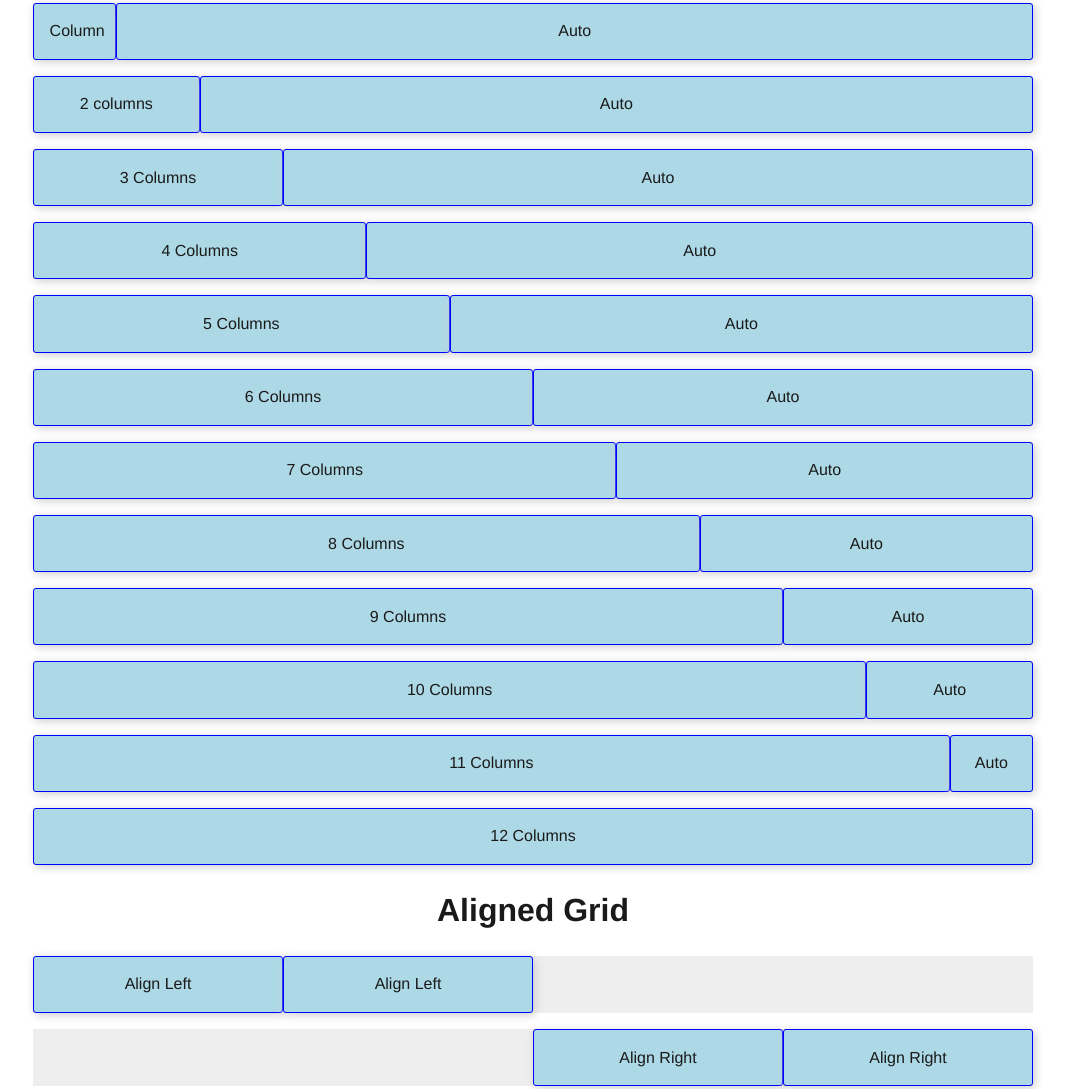
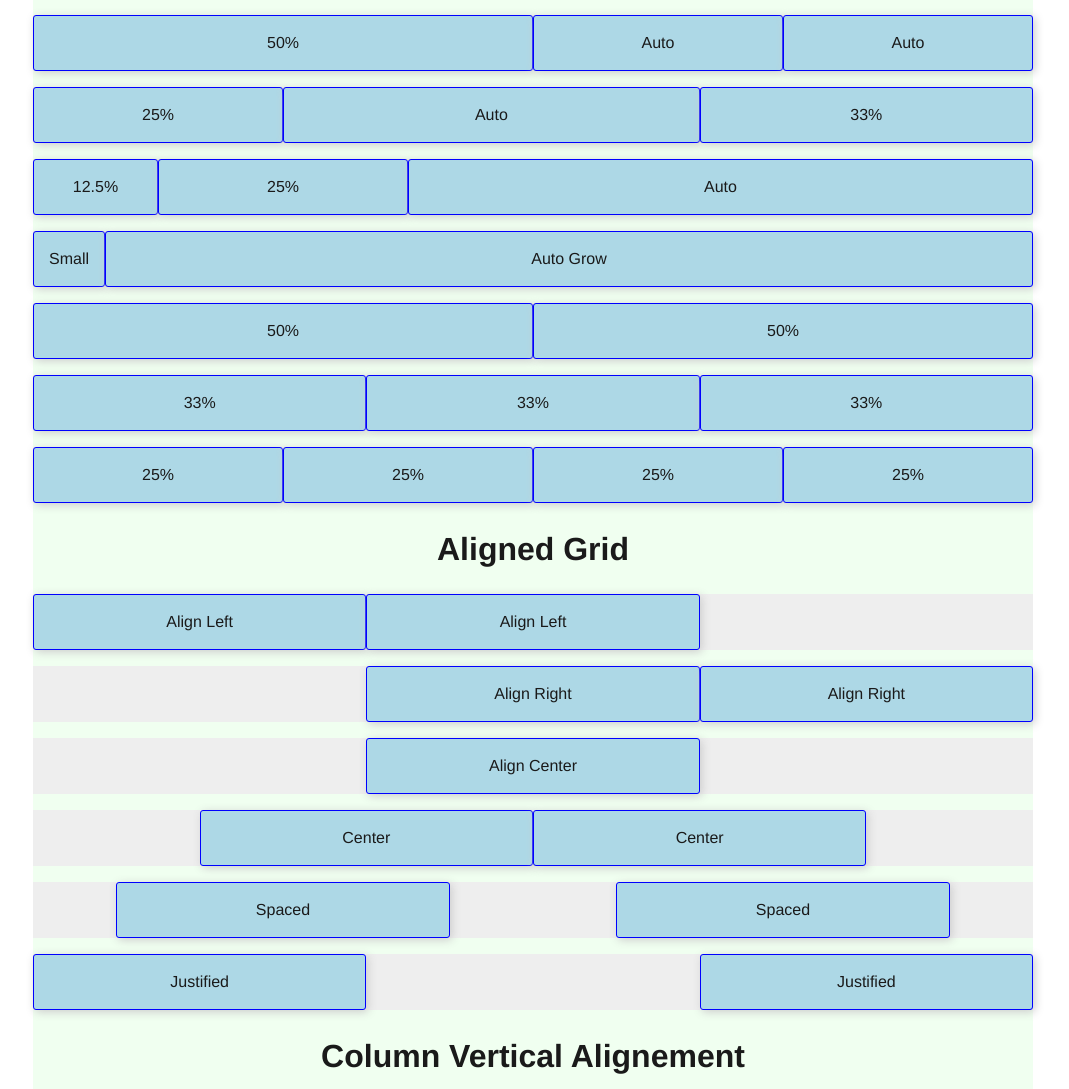
Before and after one commit to travispamaral/flexbox-grid, a website: page index.html in a window 1280 px wide. Shown: the part 529-1618 px from the top of the page, without its empty margins (107-1176 px from the left). Drawn offline with Linux system fonts and the light colour scheme.

Commit message:
redo grid & start adding in media

```diff
--- a/index.html
+++ b/index.html
@@ -7,10 +7,12 @@
 </head>
 <body>
 
+<div class="container">
+
 	<section id="default-grid">
 		<h1 class="text-center">Flex Grid Default</h1>
 
-	<div class="row row--fullwidth">
+		<div class="row">
 			<div class="col">Fullwidth Row</div>
 		</div>
 
@@ -40,51 +42,38 @@
 	<section id="variable-columns">
 		<h1 class="text-center">Sized Columns</h1>
 		<div class="row">
-		<div class="col col-1">Column</div>
+			<div class="col col--1of2">50%</div>
+			<div class="col">Auto</div>
 			<div class="col">Auto</div>
 		</div>
 		<div class="row">
-		<div class="col col-2">2 columns</div>
+			<div class="col col--1of4">25%</div>
+			<div class="col">Auto</div>
+			<div class="col col--1of3">33%</div>
+		</div>
+		<div class="row">
+			<div class="col col--1of8">12.5%</div>
+			<div class="col col--1of4">25%</div>
 			<div class="col">Auto</div>
 		</div>
 		<div class="row">
-		<div class="col col-3">3 Columns</div>
-		<div class="col">Auto</div>
+			<div class="col col--shrink">Small</div>
+			<div class="col">Auto Grow</div>
 		</div>
 		<div class="row">
-		<div class="col col-4">4 Columns</div>
-		<div class="col">Auto</div>
+			<div class="col col--1of2">50%</div>
+			<div class="col col--1of2">50%</div>
 		</div>
 		<div class="row">
-		<div class="col col-5">5 Columns</div>
-		<div class="col">Auto</div>
+			<div class="col col--1of3">33%</div>
+			<div class="col col--1of3">33%</div>
+			<div class="col col--1of3">33%</div>
 		</div>
 		<div class="row">
-		<div class="col col-6">6 Columns</div>
-		<div class="col">Auto</div>
-	</div>
-	<div class="row">
-		<div class="col col-7">7 Columns</div>
-		<div class="col">Auto</div>
-	</div>
-	<div class="row">
-		<div class="col col-8">8 Columns</div>
-		<div class="col">Auto</div>
-	</div>
-	<div class="row">
-		<div class="col col-9">9 Columns</div>
-		<div class="col">Auto</div>
-	</div>
-	<div class="row">
-		<div class="col col-10">10 Columns</div>
-		<div class="col">Auto</div>
-	</div>
-	<div class="row">
-		<div class="col col-11">11 Columns</div>
-		<div class="col">Auto</div>
-	</div>
-	<div class="row">
-		<div class="col col-12">12 Columns</div>
+			<div class="col col--1of4">25%</div>
+			<div class="col col--1of4">25%</div>
+			<div class="col col--1of4">25%</div>
+			<div class="col col--1of4">25%</div>
 		</div>
 	</section>
 
@@ -92,34 +81,57 @@
 		<h1 class="text-center">Aligned Grid </h1>
 
 		<div class="row align-left">
-		<div class="col col-3">Align Left</div>
-		<div class="col col-3">Align Left</div>
+			<div class="col col--1of3">Align Left</div>
+			<div class="col col--1of3">Align Left</div>
 		</div>
 
 		<div class="row align-right">
-		<div class="col col-3">Align Right</div>
-		<div class="col col-3">Align Right</div>
+			<div class="col col--1of3">Align Right</div>
+			<div class="col col--1of3">Align Right</div>
 		</div>
 
 		<div class="row align-center">
-		<div class="col col-3">Align Center</div>
+			<div class="col col--1of3">Align Center</div>
 		</div>
 
 		<div class="row align-center">
-		<div class="col col-3">Center</div>
-		<div class="col col-3">Center</div>
+			<div class="col col--1of3">Center</div>
+			<div class="col col--1of3">Center</div>
 		</div>
 
 		<div class="row align-spaced">
-		<div class="col col-3">Spaced</div>
-		<div class="col col-3">Spaced</div>
+			<div class="col col--1of3">Spaced</div>
+			<div class="col col--1of3">Spaced</div>
 		</div>
 
 		<div class="row align-justify">
-		<div class="col col-3">Justified</div>
-		<div class="col col-3">Justified</div>
+			<div class="col col--1of3">Justified</div>
+			<div class="col col--1of3">Justified</div>
 		</div>
 	</section>
 
+	<section id="height">
+		<h1 class="text-center">Column Vertical Alignement</h1>
+		<div class="row">
+			<div class="col align-self-top">Align Self Top</div>
+			<div class="col align-self-middle">Align Self Middle</div>
+			<div class="col align-self-bottom">Align Self bottom</div>
+			<div class="col">Lorem ipsum dolor sit amet, consectetur adipiscing elit. Vestibulum mollis velit non gravida venenatis. Praesent consequat lectus purus, ut scelerisque velit condimentum eu. Maecenas sagittis ante ut turpis varius interdum. Quisque tellus ipsum, eleifend non ipsum id, suscipit ultricies neque.</div>
+		</div>
+		<div class="row align-middle">
+			<div class="col">Align Midldle</div>
+			<div class="col ">Align Stretch</div>
+			<div class="col">Align Self stetch</div>
+			<div class="col">Lorem ipsum dolor sit amet, consectetur adipiscing elit. Vestibulum mollis velit non gravida venenatis. Praesent consequat lectus purus, ut scelerisque velit condimentum eu. Maecenas sagittis ante ut turpis varius interdum. Quisque tellus ipsum, eleifend non ipsum id, suscipit ultricies neque.</div>
+		</div>
+		<div class="row align-bottom">
+			<div class="col">Align Midldle</div>
+			<div class="col ">Align Stretch</div>
+			<div class="col">Align Self stetch</div>
+			<div class="col">Lorem ipsum dolor sit amet, consectetur adipiscing elit. Vestibulum mollis velit non gravida venenatis. Praesent consequat lectus purus, ut scelerisque velit condimentum eu. Maecenas sagittis ante ut turpis varius interdum. Quisque tellus ipsum, eleifend non ipsum id, suscipit ultricies neque.</div>
+		</div>
+	</section>
+
+</div><!--/Container-->
 </body>
 </html>
--- a/scss/base/_grid.scss
+++ b/scss/base/_grid.scss
@@ -1,23 +1,12 @@
+// REMOVE
+body {margin: 5vh 0;}
 .row {
-	display: flex;
-	flex-flow: row;
-	flex-wrap: wrap;
-	flex-direction: row;
-	max-width: 62.5rem;
-	margin-left: auto;
-	margin-right: auto;
-	// Becomes fullwidth row
-	&--fullwidth {max-width: 100%;}
-
-	//FOR DEMO ONLY
 	margin-top: 1rem;
 	background: #eee;
 }
-
 .col {
-	flex: 1 1 0px;
-	box-sizing: border-box;
-	padding: .975rem;
+	padding-top: .9375rem;
+	padding-bottom: .9375rem;
 	border-radius: 3px;
 	border: 1px solid blue;
 	box-shadow: 2px 2px 10px #ccc;
@@ -27,112 +16,227 @@
 	&:hover {box-shadow: none; background: lighten(lightblue, 5%);}
 }
 
-/* Columns */
-.col-1 {
-	-ms-flex: 0 0 8.33333%;
-	flex: 0 0 8.33333%;
-	max-width: 8.33333%;
+/*	Visibility
+----------------------------------------*/
+.is-visible {
+	display: block !important;
+}
+.is-hidden {
+	display: none !important;
+}
+.hide {
+	display: none !important;
+}
+.invisible {
+	visibility: hidden;
 }
 
-.col-2 {
-	-ms-flex: 0 0 16.66667%;
-	flex: 0 0 16.66667%;
-	max-width: 16.66667%;
+@media screen and (max-width: 39.9375em) {
+	.hide-for-small-only {
+		display: none !important;
+	}
 }
 
-.col-3 {
-	-ms-flex: 0 0 25%;
-	flex: 0 0 25%;
-	max-width: 25%;
+@media screen and (max-width: 0em), screen and (min-width: 40em) {
+	.show-for-small-only {
+		display: none !important;
+	}
 }
 
-.col-4 {
-	-ms-flex: 0 0 33.33333%;
-	flex: 0 0 33.33333%;
-	max-width: 33.33333%;
+@media print, screen and (min-width: 40em) {
+	.hide-for-medium {
+		display: none !important;
+	}
 }
 
-.col-5 {
-	-ms-flex: 0 0 41.66667%;
-	flex: 0 0 41.66667%;
-	max-width: 41.66667%;
+@media screen and (max-width: 39.9375em) {
+	.show-for-medium {
+		display: none !important;
+	}
 }
 
-.col-6 {
-	-ms-flex: 0 0 50%;
-	flex: 0 0 50%;
-	max-width: 50%;
+@media screen and (min-width: 40em) and (max-width: 63.9375em) {
+	.hide-for-medium-only {
+		display: none !important;
+	}
 }
 
-.col-7 {
-	-ms-flex: 0 0 58.33333%;
-	flex: 0 0 58.33333%;
-	max-width: 58.33333%;
+@media screen and (max-width: 39.9375em), screen and (min-width: 64em) {
+	.show-for-medium-only {
+		display: none !important;
+	}
 }
 
-.col-8 {
-	-ms-flex: 0 0 66.66667%;
-	flex: 0 0 66.66667%;
-	max-width: 66.66667%;
+@media print, screen and (min-width: 64em) {
+	.hide-for-large {
+		display: none !important;
+	}
 }
 
-.col-9 {
-	-ms-flex: 0 0 75%;
-	flex: 0 0 75%;
-	max-width: 75%;
+@media screen and (max-width: 63.9375em) {
+	.show-for-large {
+		display: none !important;
+		 }
 }
 
-.col-10 {
-	-ms-flex: 0 0 83.33333%;
-	flex: 0 0 83.33333%;
-	max-width: 83.33333%;
+@media screen and (min-width: 64em) and (max-width: 74.9375em) {
+	.hide-for-large-only {
+		display: none !important;
+	}
 }
 
-.col-11 {
-	-ms-flex: 0 0 91.66667%;
-	flex: 0 0 91.66667%;
-	max-width: 91.66667%;
+@media screen and (max-width: 63.9375em), screen and (min-width: 75em) {
+	.show-for-large-only {
+		display: none !important;
+	}
 }
 
-.col-12 {
-	-ms-flex: 0 0 100%;
-	flex: 0 0 100%;
-	max-width: 100%;
+
+
+/*	Flex Grid
+----------------------------------------*/
+.container {
+	max-width: 62.5em;
+	margin: 0 auto;
+	background: honeydew;
+}
+.row {
+	display: flex;
+	flex-flow: row;
+	flex-wrap: wrap;
+	flex-direction: row;
+}
+.col {
+	flex: 1;
+	box-sizing: border-box;
+	padding-left: .9375rem;
+	padding-right: .9375rem;
+}
+//50% Column
+.col--1of2 {
+	flex: 0 0 50%
+}
+// 33% column
+.col--1of3 {
+	flex: 0 0 33.3333%
+}
+//25% column
+.col--1of4 {
+	flex: 0 0 25%
+}
+// 12.5% column
+.col--1of8 {
+	flex: 0 0 12.5%
+}
+// Shrink to contents of column
+.col--shrink {
+	flex: 0;
 }
 
 //Offsets
-.col-push-0 {margin-left: 0%; }
-.col-push-1 {margin-left: 8.33333%; }
-.col-push-2 {margin-left: 16.66667%; }
-.col-push-3 {margin-left: 25%; }
-.col-push-4 {margin-left: 33.33333%; }
-.col-push-5 {margin-left: 41.66667%; }
-.col-push-6 {margin-left: 50%; }
-.col-push-7 {margin-left: 58.33333%; }
-.col-push-8 {margin-left: 66.66667%; }
-.col-push-9 {margin-left: 75%; }
-.col-push-10 {margin-left: 83.33333%; }
-.col-push-11 {margin-left: 91.66667%; }
+.small-offset-1 {margin-left: 8.33333%;}
+.small-offset-2 {margin-left: 16.66667%;}
+.small-offset-3 {margin-left: 25%;}
+.small-offset-4 {margin-left: 33.33333%;}
+.small-offset-5 {margin-left: 41.66667%;}
+.small-offset-6 {margin-left: 50%;}
+.small-offset-7 {margin-left: 58.33333%;}
+.small-offset-8 {margin-left: 66.66667%;}
+.small-offset-9 {margin-left: 75%;}
+.small-offset-10 {margin-left: 83.33333%;}
+.small-offset-11 {margin-left: 91.66667%;}
 
-/* Alignment */
-// Column Alignment
+//Column Order
+.small-order-1 {
+	-ms-flex-order: 1;
+	order: 1;
+}
+.small-order-2 {
+	-ms-flex-order: 2;
+	order: 2;
+}
+.small-order-3 {
+	-ms-flex-order: 3;
+	order: 3;
+}
+.small-order-4 {
+	-ms-flex-order: 4;
+	order: 4;
+}
+.small-order-5 {
+	-ms-flex-order: 5;
+	order: 5;
+}
+.small-order-6 {
+	-ms-flex-order: 6;
+	order: 6;
+}
+
+// Alignment
+// Justify Row
 .align-right {justify-content: flex-end; }
 .align-center { justify-content: center; }
 .align-justify {justify-content: space-between; }
 .align-spaced {justify-content: space-around; }
 
-// Parent Vertical Alignment
+// Align All Columns in Row Contents Vertically
 .align-top {align-items: flex-start; }
+.align-bottom {align-items: flex-end; }
+.align-middle {align-items: center; }
+.align-stretch {align-items: stretch; }
+
+// Align Single Column Contents Vertically
 .align-self-top {align-self: flex-start; }
-.align-bottom {align-items: flex-end; }
+.align-self-bottom { align-self: flex-end; }
+.align-self-middle {align-self: center; }
+.align-self-stretch {align-self: stretch; }
 
-// Child Vertical Alignment
-.align-self-bottom { align-self: flex-end; }
-.align-middle {align-items: center; }
-.align-self-middle {align-self: center; }
-.align-stretch {align-items: stretch; }
-.align-self-stretch {align-self: stretch; }
+
+//Medium Columns
+@media print, screen and (min-width: 40em) {
+
+}
+/*
+/* Small to medium screens
+@media (min-width: 24em) {
+  .small-Grid--fit > .Grid-cell {
+    flex: 1;
+  }
+  .small-Grid--full > .Grid-cell {
+    flex: 0 0 100%;
+  }
+  .small-Grid--1of2 > .Grid-cell {
+    flex: 0 0 50%
+  }
+  .small-Grid--1of3 > .Grid-cell {
+    flex: 0 0 33.3333%
+  }
+  .small-Grid--1of4 > .Grid-cell {
+    flex: 0 0 25%
+  }
+}
+
+/* Large screens
+@media (min-width: 48em) {
+  .large-Grid--fit > .Grid-cell {
+    flex: 1;
+  }
+  .large-Grid--full > .Grid-cell {
+    flex: 0 0 100%;
+  }
+  .large-Grid--1of2 > .Grid-cell {
+    flex: 0 0 50%
+  }
+  .large-Grid--1of3 > .Grid-cell {
+    flex: 0 0 33.3333%
+  }
+  .large-Grid--1of4 > .Grid-cell {
+    flex: 0 0 25%
+  }
+}
+
 
 @media screen and (max-width: 640px) {
 	.row {flex-direction: column;}
 }
+*/
```
Also changed, not shown: css/styles.min.css. Lines whose indentation alone changed are shown as unchanged.
